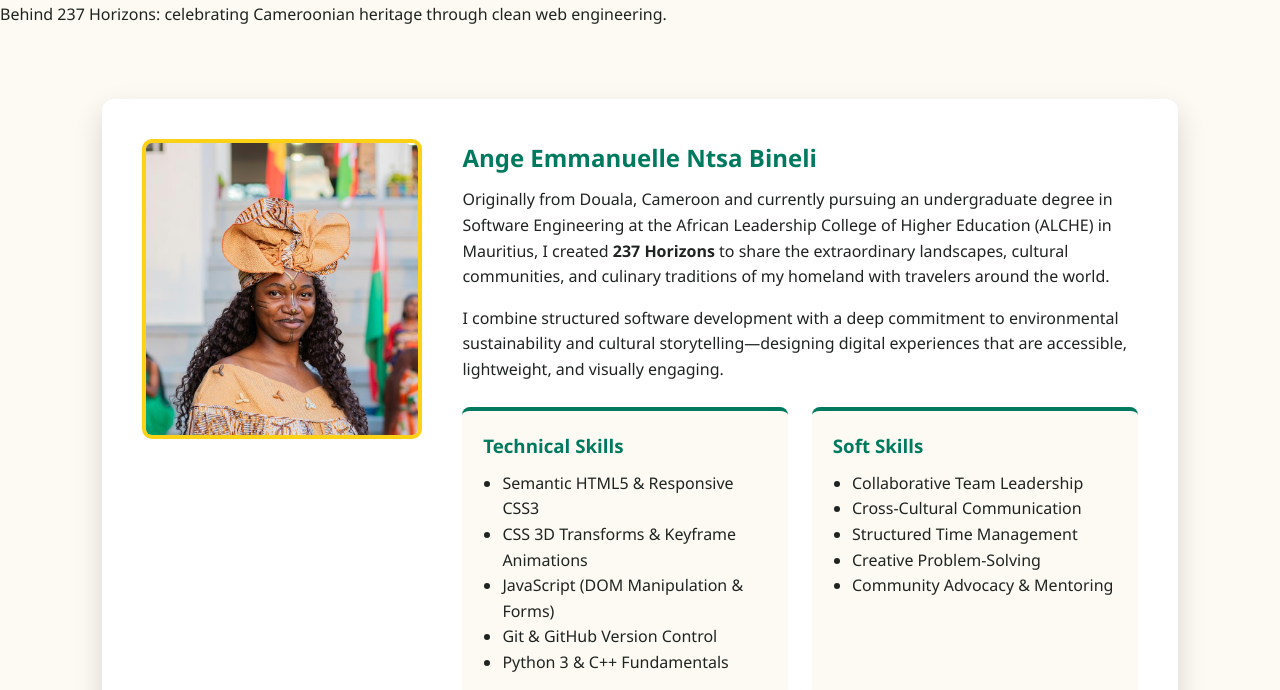
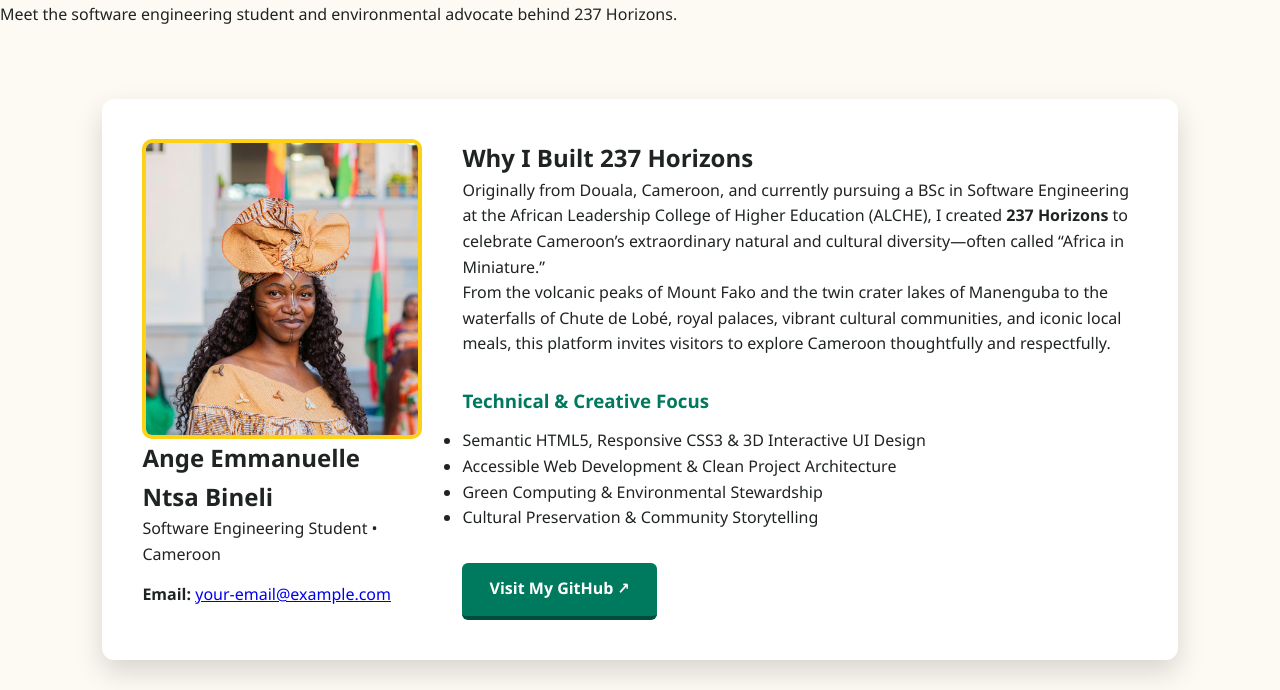
Before and after one commit to binelintsa-sketch/discover-cameroon, a plain HTML site: page about.html in a window 1280 px wide. Shown: the part 110-800 px from the top of the page. Drawn offline with Linux system fonts and the light colour scheme; files whose address does not match are found by name.

Commit message:
udated the quize and fixed index and explore

```diff
--- a/about.html
+++ b/about.html
@@ -29,7 +29,7 @@
                 </a>
                 <a href="explore.html#cuisine">
                   <strong>Cameroonian Meals</strong>
-                  <span>9 iconic dishes on 3D flip cards</span>
+                  <span>9 iconic dishes</span>
                 </a>
               </div>
               <button type="button" class="close-menu-btn" onclick="this.closest('details').removeAttribute('open')">
@@ -48,54 +48,42 @@
   <main>
     <section class="page-banner">
       <h1>About the Creator</h1>
-      <p>Behind 237 Horizons: celebrating Cameroonian heritage through clean web engineering.</p>
+      <p>Meet the software engineering student and environmental advocate behind 237 Horizons.</p>
     </section>
 
     <section class="section-container">
       <div class="about-grid">
-        <div>
-          <img src="C:\Users\Ange Emmanuelle\OneDrive\discover-cameroon\assets\images\profile.jpeg" alt="Portrait of Ange Emmanuelle Ntsa Bineli" class="profile-pic">
+        <div class="profile-card">
+          <img src="assets/images/profile.jpeg" alt="Portrait of Ange Emmanuelle Ntsa Bineli" class="profile-pic">
+          <h2>Ange Emmanuelle Ntsa Bineli</h2>
+          <p class="role-badge">Software Engineering Student &bull; Cameroon</p>
+          <p style="margin-top: 0.9rem;">
+            <strong>Email:</strong>
+            <a href="mailto:your-email@example.com">your-email@example.com</a>
+          </p>
         </div>
 
-        <div>
-          <h2 style="color: var(--cam-green); margin-bottom: 0.6rem;">Ange Emmanuelle Ntsa Bineli</h2>
-          <p style="margin-bottom: 1rem;">
-            Originally from Douala, Cameroon and currently pursuing an undergraduate degree in Software Engineering at the African Leadership College of Higher Education (ALCHE) in Mauritius, I created <strong>237 Horizons</strong> to share the extraordinary landscapes, cultural communities, and culinary traditions of my homeland with travelers around the world.
+        <div class="about-content">
+          <h2>Why I Built 237 Horizons</h2>
+          <p>
+            Originally from Douala, Cameroon, and currently pursuing a BSc in Software Engineering at the African Leadership College of Higher Education (ALCHE), I created <strong>237 Horizons</strong> to celebrate Cameroon&rsquo;s extraordinary natural and cultural diversity—often called &ldquo;Africa in Miniature.&rdquo;
           </p>
           <p>
-            I combine structured software development with a deep commitment to environmental sustainability and cultural storytelling—designing digital experiences that are accessible, lightweight, and visually engaging.
+            From the volcanic peaks of Mount Fako and the twin crater lakes of Manenguba to the waterfalls of Chute de Lob&eacute;, royal palaces, vibrant cultural communities, and iconic local meals, this platform invites visitors to explore Cameroon thoughtfully and respectfully.
           </p>
 
-          <!-- TECHNICAL & SOFT SKILLS -->
-          <div class="skills-columns">
-            <div class="skill-card">
-              <h3>Technical Skills</h3>
-              <ul>
-                <li>Semantic HTML5 &amp; Responsive CSS3</li>
-                <li>CSS 3D Transforms &amp; Keyframe Animations</li>
-                <li>JavaScript (DOM Manipulation &amp; Forms)</li>
-                <li>Git &amp; GitHub Version Control</li>
-                <li>Python 3 &amp; C++ Fundamentals</li>
-              </ul>
-            </div>
+          <h3 style="margin-top: 1.8rem; margin-bottom: 0.8rem; color: var(--cam-green);">Technical &amp; Creative Focus</h3>
+          <ul class="skills-list">
+            <li>Semantic HTML5, Responsive CSS3 &amp; 3D Interactive UI Design</li>
+            <li>Accessible Web Development &amp; Clean Project Architecture</li>
+            <li>Green Computing &amp; Environmental Stewardship</li>
+            <li>Cultural Preservation &amp; Community Storytelling</li>
+          </ul>
 
-            <div class="skill-card">
-              <h3>Soft Skills</h3>
-              <ul>
-                <li>Collaborative Team Leadership</li>
-                <li>Cross-Cultural Communication</li>
-                <li>Structured Time Management</li>
-                <li>Creative Problem-Solving</li>
-                <li>Community Advocacy &amp; Mentoring</li>
-              </ul>
-            </div>
-          </div>
-
-          <!-- CONTACT DETAILS -->
-          <div class="contact-links">
-            <a href="a.ntsabinel@alustudent.com" class="btn-3d">Email Me</a>
-            <a href="https://github.com/binelintsa-sketch" target="_blank" rel="noopener noreferrer" class="btn-3d" style="background-color: var(--cam-red); border-bottom-color: #8f0b1a;">GitHub Profile &nearr;</a>
-            <a href="contact.html" class="btn-3d" style="background-color: var(--dark-bg); border-bottom-color: #000000;">Send an Enquiry</a>
+          <div style="margin-top: 2rem;">
+            <a href="https://github.com/binelintsa-sketch" target="_blank" rel="noopener noreferrer" class="btn-3d">
+              Visit My GitHub &nearr;
+            </a>
           </div>
         </div>
       </div>
```
Also changed, not shown: explore.html (+1 -1 lines), index.html (+11 -11 lines), assets/images/ndole.png (renamed from assets/images/ndole au friture.png).
